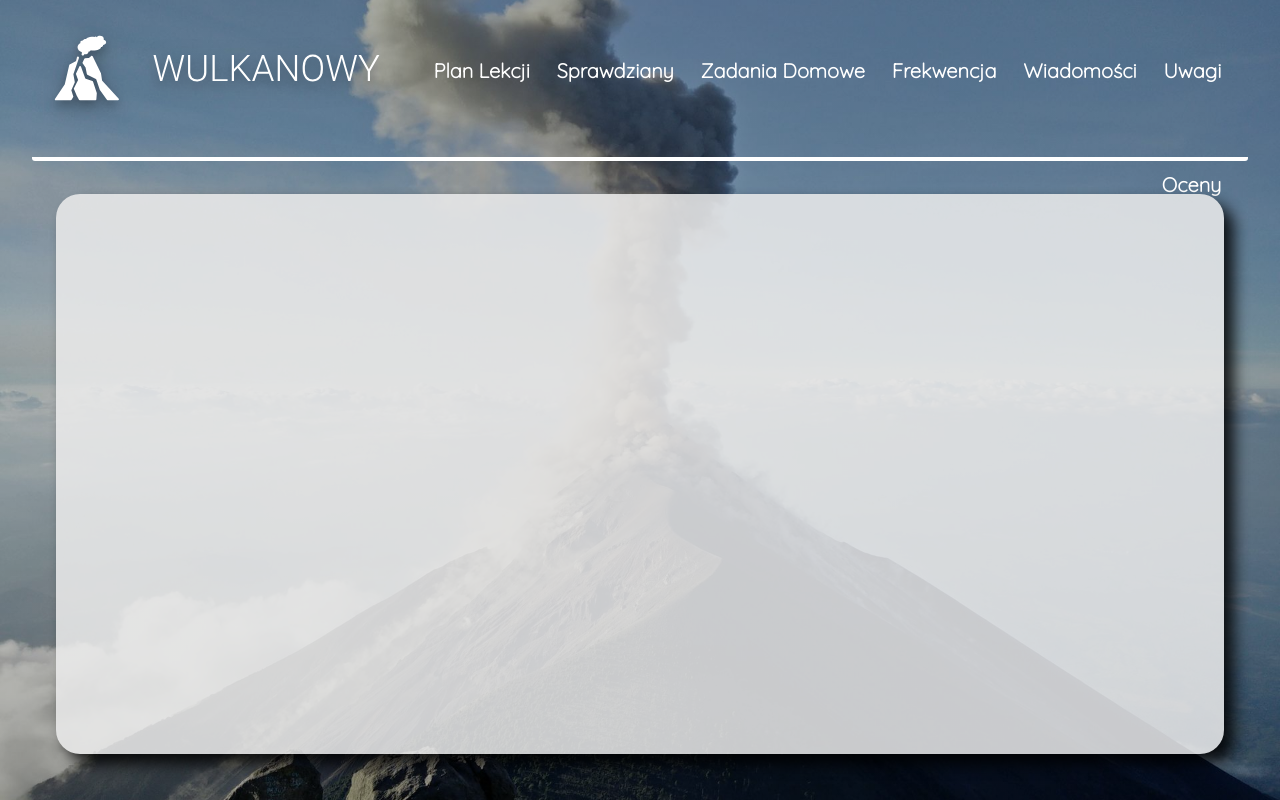
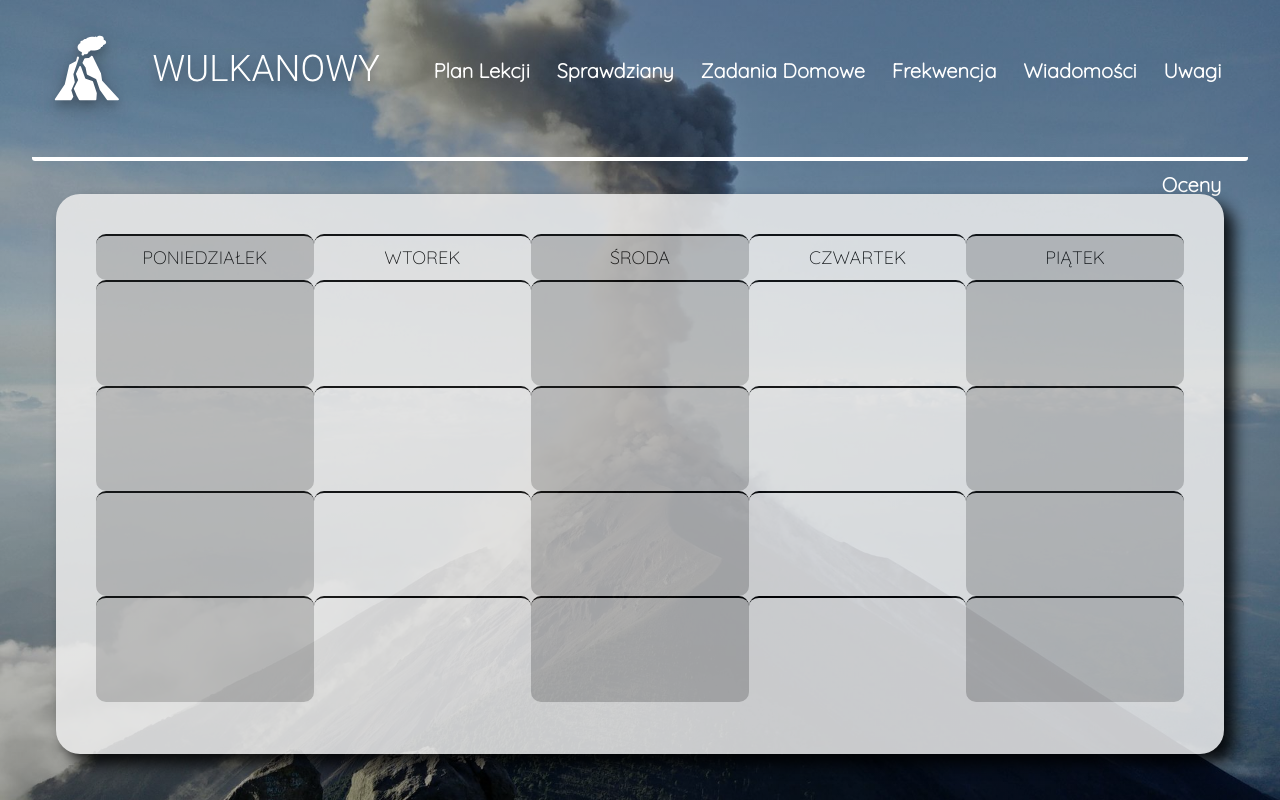
Before and after one commit to Zaptyp/wulkanowy-web, a Django app: template mypage/templates/sprawdziany.html in a window 1280 px wide. Run offline with Django 3.2, Linux system fonts and the light colour scheme; the template is opened without the code that fills it, so the values that code supplies are empty.

Commit message:
Simple exams display

```diff
--- a/mypage/Wulkanowy/templatetags/custom_filters_tags.py
+++ b/mypage/Wulkanowy/templatetags/custom_filters_tags.py
@@ -29,3 +29,26 @@ def set_color(grade, value):
         return mark_safe(f"<div class='grade' style='background-color: #d43f3f;'>{grade}</div>")
     else:
         return mark_safe(f"<div class='grade-else' style='background-color: #607d8b;'>{grade}</div>")
+
+@register.filter
+def simple_data(exam):
+
+    return_html = ''
+
+    if exam != {}:
+        for exams in exam:
+            lesson = exam[exams]['Przedmiot']
+            if exam[exams]['Opis'] == '':
+                description = '<span style="color: #d11204;"><i>Brak Opisu</i></span>'
+            else:
+                description = exam[exams]['Opis']
+            date = exam[exams]['Data']
+            if return_html == '':
+                return_html += f'{lesson}<br /><span style="color: green;"><i>{description}</i></span><br />{date}<br />'
+            else:
+                return_html += f'<div class="line"></div>{lesson}<br /><span style="color: green;"><i>{description}</i></span><br />{date}<br />'
+
+        return mark_safe(return_html)
+    else:
+        print('Brak sprawdzianów')
+        return mark_safe('Brak Sprawdzianów')
--- a/mypage/files/start.css
+++ b/mypage/files/start.css
@@ -132,6 +132,15 @@ li{
     width: 90%;
     padding: 5%;
     border-radius: 10px;
+    height: 17%;
+    overflow: auto;
+    color: black;
+    -ms-overflow-style: none;
+    scrollbar-width: none;
+}
+
+.item::-webkit-scrollbar {
+    display: none;
 }
 
 .header{
@@ -139,6 +148,7 @@ li{
     border-radius: 10px;
     width: 90%;
     padding: 5%;
+    color: black;
     font-family: 'Open Sans Condensed', sans-serif;
     font-family: 'Quicksand', sans-serif;
 }
@@ -150,5 +160,12 @@ li{
     float: left;
     font-family: 'Open Sans Condensed', sans-serif;
     font-family: 'Quicksand', sans-serif;
+    font-size: 90%;
     color: black;
 }
+
+.line{
+    border-top: 1px solid black;
+    margin-top: 1vh;
+    margin-bottom: 1vh;
+}
--- a/mypage/templates/sprawdziany.html
+++ b/mypage/templates/sprawdziany.html
@@ -1,4 +1,5 @@
 {% load static %}
+{% load custom_filters_tags %}
 
 <!DOCTYPE html>
 <html>
@@ -15,8 +16,8 @@
   <title>Wulkanowy | Aplikacja ucznia i rodzica</title>
 </head>
 <body>
-   <div data-v-cd2b8d62 data-v-09be56d6 id="container">
-     <div id="menu">
+  <div data-v-cd2b8d62 data-v-09be56d6 id="container">
+    <div id="menu">
       <h1 data-v-cd2b8d62="" class="logo">
         <img data-v-cd2b8d62 src="{% static 'img/wulkanowy-full-flat.4ff8222a.svg' %}" alt="Wulkanowy">
         <a href="/uwagi/"><div id="uwagi" class="option">Uwagi</div></a>
@@ -29,8 +30,42 @@
       </h1>
      </div>
     <div class="content">
-      {{ json_data }}
+      <div class='column' style='width: 20%;'>
+        <div class='header' style='background-color: #bcbcbc;'>PONIEDZIAŁEK</div>
+        <div class='item' style='background-color: #bcbcbc;'>{{ T_0.0|simple_data }}</div>
+        <div class='item' style='background-color: #bcbcbc;'>{{ T_1.0|simple_data }}</div>
+        <div class='item' style='background-color: #bcbcbc;'>{{ T_2.0|simple_data }}</div>
+        <div class='item' style='background-color: #bcbcbc;'>{{ T_3.0|simple_data }}</div>
+      </div>
+      <div class='column' style='width: 20%;'>
+        <div class='header'>WTOREK</div>
+        <div class='item'>{{ T_0.1|simple_data }}</div>
+        <div class='item'>{{ T_1.1|simple_data }}</div>
+        <div class='item'>{{ T_2.1|simple_data }}</div>
+        <div class='item'>{{ T_3.1|simple_data }}</div>
+      </div>
+      <div class='column' style='width: 20%;'>
+        <div class='header' style='background-color: #bcbcbc;'>ŚRODA</div>
+        <div class='item' style='background-color: #bcbcbc;'>{{ T_0.2|simple_data }}</div>
+        <div class='item' style='background-color: #bcbcbc;'>{{ T_1.2|simple_data }}</div>
+        <div class='item' style='background-color: #bcbcbc;'>{{ T_2.2|simple_data }}</div>
+        <div class='item' style='background-color: #bcbcbc;'>{{ T_3.2|simple_data }}</div>
+      </div>
+      <div class='column' style='width: 20%;'>
+        <div class='header'>CZWARTEK</div>
+        <div class='item'>{{ T_0.3|simple_data }}</div>
+        <div class='item'>{{ T_1.3|simple_data }}</div>
+        <div class='item'>{{ T_2.3|simple_data }}</div>
+        <div class='item'>{{ T_3.3|simple_data }}</div>
+      </div>
+      <div class='column' style='width: 20%;'>
+        <div class='header' style='background-color: #bcbcbc;'>PIĄTEK</div>
+        <div class='item' style='background-color: #bcbcbc;'>{{ T_0.4|simple_data }}</div>
+        <div class='item' style='background-color: #bcbcbc;'>{{ T_1.4|simple_data }}</div>
+        <div class='item' style='background-color: #bcbcbc;'>{{ T_2.4|simple_data }}</div>
+        <div class='item' style='background-color: #bcbcbc;'>{{ T_3.4|simple_data }}</div>
+      </div>
     </div>
-    </div>
+  </div>
 </body>
 </html>
```
Also changed, not shown: mypage/Wulkanowy/API/exams.py (+13 -6 lines), mypage/Wulkanowy/views.py (+11 -2 lines).
